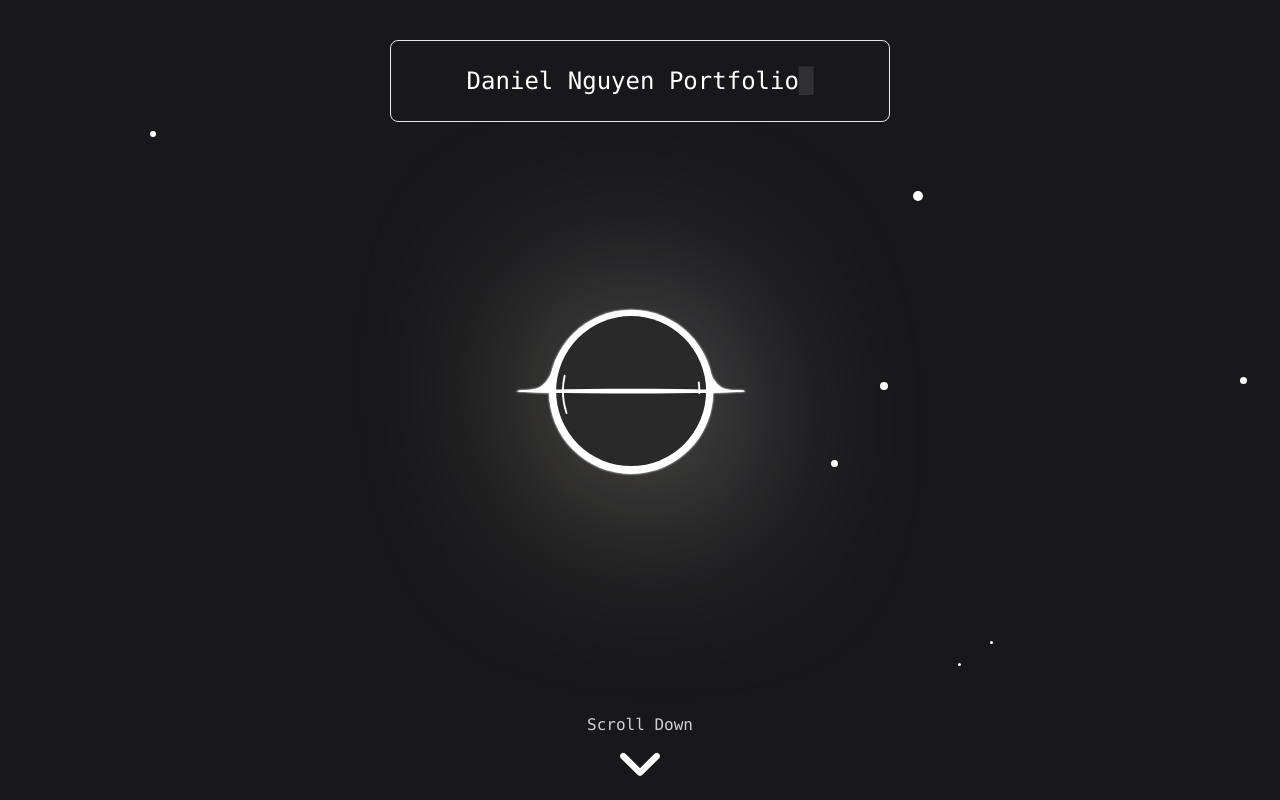
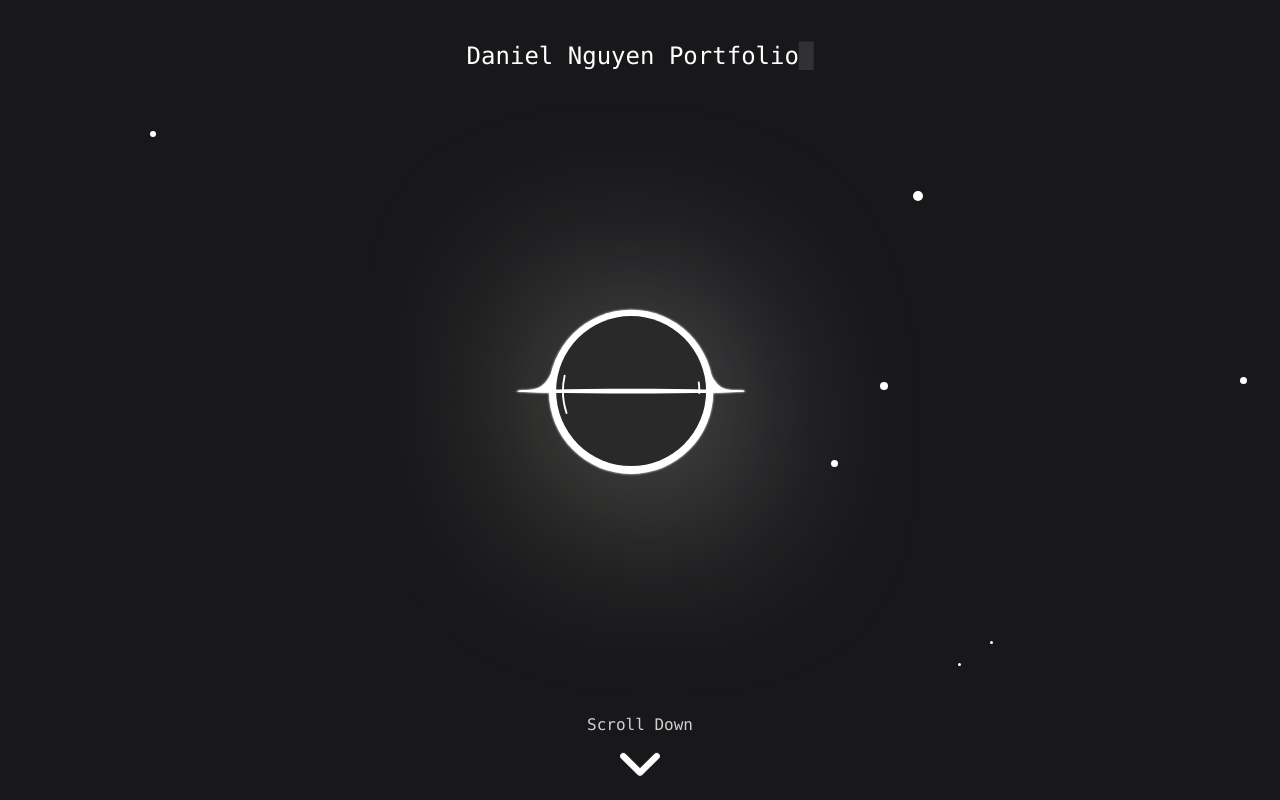
Before and after one commit to ddannyll/horizon, a React (Vite) app: page / in a window 1280 px wide. Shown: the top 800 px of the page. Built offline with nearby package versions, Linux system fonts and the light colour scheme.

Commit message:
remove header border

```diff
--- a/src/components/Home.jsx
+++ b/src/components/Home.jsx
@@ -29,7 +29,7 @@ function Home ({nextSection}) {
     return (
       <div className="App h-screen relative">
         <div className="p-10 h-1/3 mx-auto flex text-center justify-center text-white font-mono text-2xl relative z-10 ">
-            <div className="border h-fit w-[500px] p-6 bg-zinc-900 rounded-lg">
+            <div className="h-fit w-[500px] bg-zinc-900">
               <span ref={typedElement}></span>
             </div>
         </div>
```
